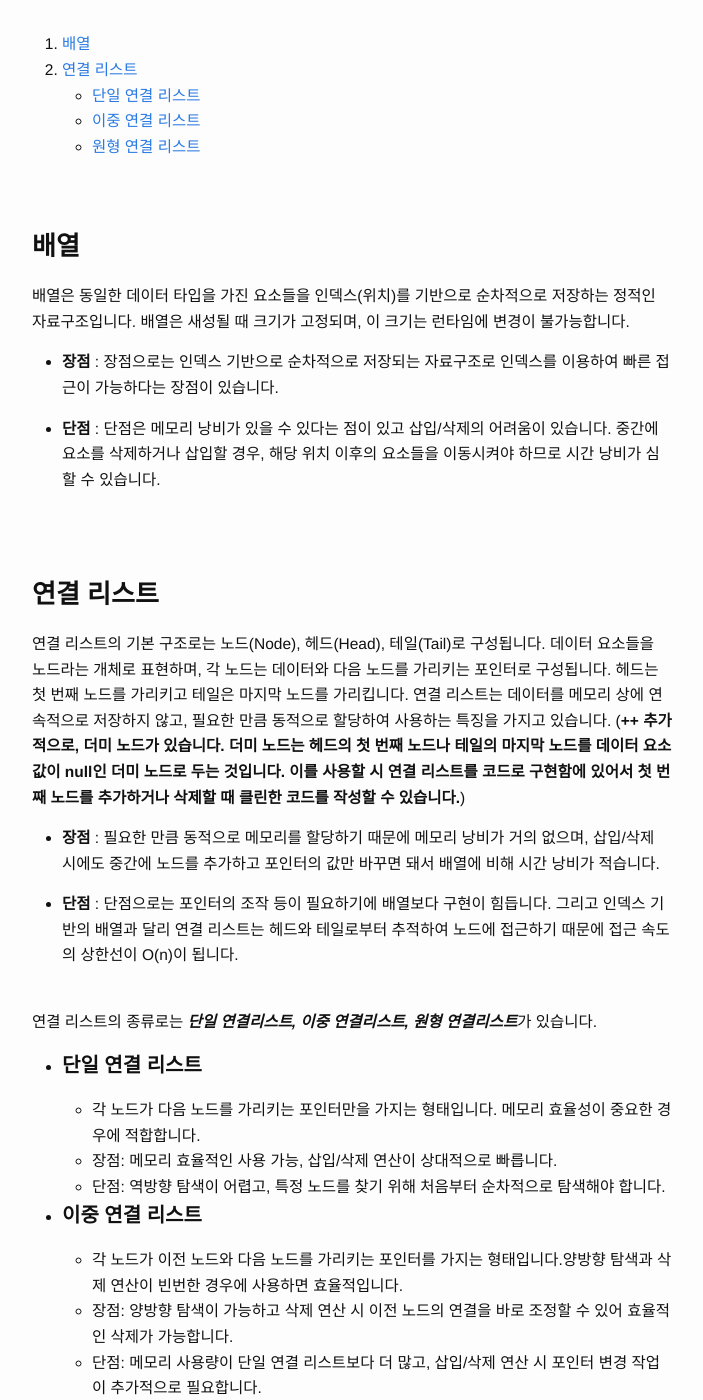
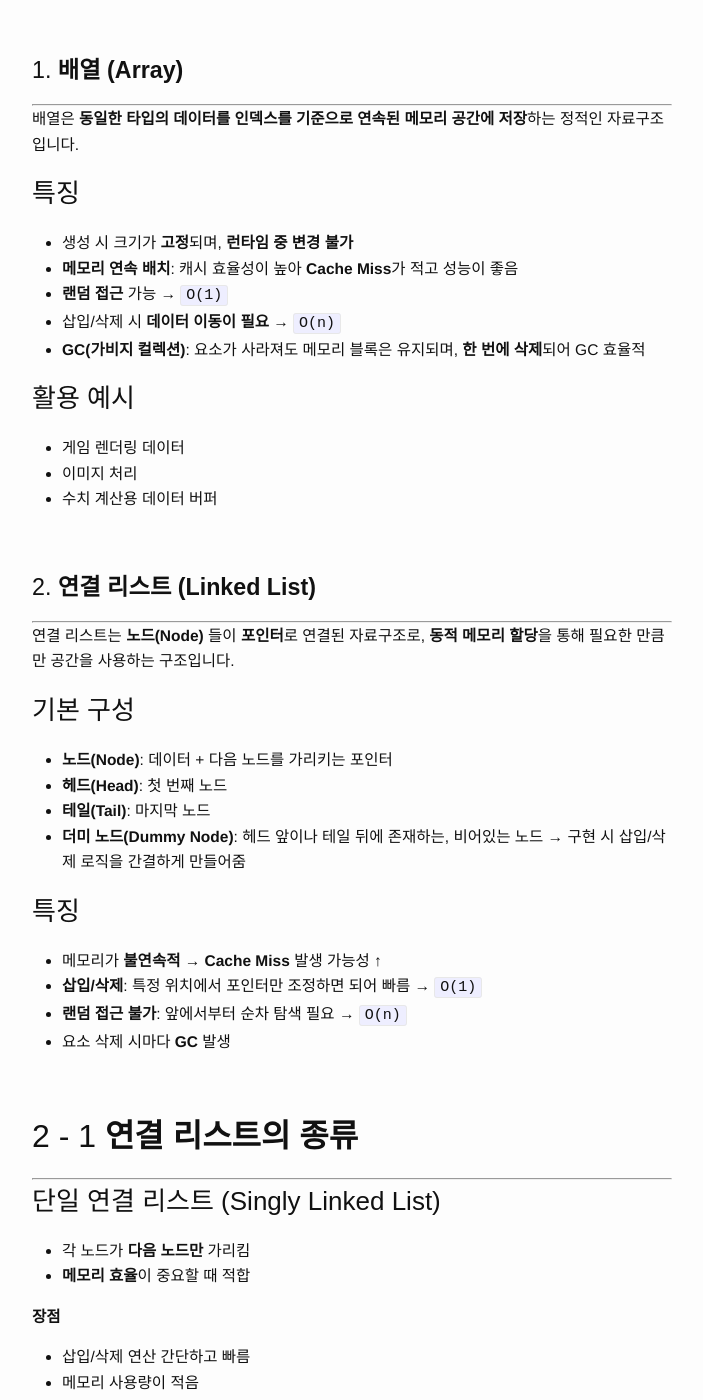
Before and after one commit to Jaeun-Choi98/jaeun-choi98.github.io, a Jekyll site: the page built from _posts/2023-08-28-data_structure(1).md, in a window 1280 px wide and 1400 px high, scrolled down 551 px. Shown: the whole window, without its empty margins (288-991 px from the left). Built offline with Jekyll 4.4.1, drawn with Linux system fonts in a browser that asks for light colours; some of the changed text lies outside the part shown.

Commit message:
modify datastructure(1) post

```diff
--- a/_posts/2023-08-28-data_structure(1).md
+++ b/_posts/2023-08-28-data_structure(1).md
@@ -1,59 +1,117 @@
 ---
 layout: post
-title:  "Data Structure_배열과 연결리스트"
-tags: "DataStructrue"
-date:   2023-08-28 00:00:00
+title: 'Data Structure_배열과 연결리스트'
+tags: 'DataStructrue'
+date: 2023-08-28 00:00:00
 ---
 
 자료구조(Data Structure)는 데이터를 효율적으로 저장하고 조작하기 위한 방법이나 구조를 의미합니다. 프로그램에서 사용자가 데이터를 관리하고 처리하는 데 기본적으로 활용되는 도구입니다. 자료구조는 다양한 상황에서 광범위하게 활용됩니다. 이러한 자료구조들은 데이터의 특성과 처리 방식에 따라 다양한 형태로 구현됩니다.
 
-자료구조는 크게 선형 자료구조와 비선형 자료구조로 나뉩니다. 선형 자료구조는 ***배열, 연결리스트, 스택, 큐***가 있으며, 비선형 자료구조로는 ***트리, 그래프, 해시 테이블***이 있습니다. 이번 포스트에선 배열과 연결리스트에 대해 정리하려고 합니다. 배열과 연결 리스트는 다른 자료구조를 표현하는데 있어 사용되는 기본 자료구조입니다. 예를 들어, 트리는 배열로 표현할 수도 있고 연결 리스트로 표현할 수도 있습니다. 그렇기 때문에 배열과 연결리스트에 대한 이해는 다른 자료구조를 공부할 때 큰 도움이 될 것이라 생각합니다.
+자료구조는 크게 **선형 자료구조**와 **비선형 자료구조**로 나뉩니다:
 
-<br>
-<br>
-1. [배열](#배열)
-2. [연결 리스트](#연결-리스트)
-    * [단일 연결 리스트](#단일-연결-리스트)
-    * [이중 연결 리스트](#이중-연결-리스트)
-    * [원형 연결 리스트](#원형-연결-리스트)
-<br>
-<br>
-<br>
+- **선형 자료구조**: 배열, 연결 리스트, 스택, 큐
+- **비선형 자료구조**: 트리, 그래프, 해시 테이블
 
-### **배열**
-배열은 동일한 데이터 타입을 가진 요소들을 인덱스(위치)를 기반으로 순차적으로 저장하는 정적인 자료구조입니다. 배열은 새성될 때 크기가 고정되며, 이 크기는 런타임에 변경이 불가능합니다.
+이번 포스트에서는 **배열(Array)** 과 **연결 리스트(Linked List)** 에 대해 다룹니다.
 
-- **장점** : 장점으로는 인덱스 기반으로 순차적으로 저장되는 자료구조로 인덱스를 이용하여 빠른 접근이 가능하다는 장점이 있습니다.
-
-- **단점** : 단점은 메모리 낭비가 있을 수 있다는 점이 있고 삽입/삭제의 어려움이 있습니다. 중간에 요소를 삭제하거나 삽입할 경우, 해당 위치 이후의 요소들을 이동시켜야 하므로 시간 낭비가 심할 수 있습니다.
+이 두 구조는 다른 고급 자료구조(트리, 그래프 등)의 기반이 됩니다.
 
 <br>
 <br>
 
-### **연결 리스트**
-연결 리스트의 기본 구조로는 노드(Node), 헤드(Head), 테일(Tail)로 구성됩니다. 데이터 요소들을 노드라는 개체로 표현하며, 각 노드는 데이터와 다음 노드를 가리키는 포인터로 구성됩니다. 헤드는 첫 번째 노드를 가리키고 테일은 마지막 노드를 가리킵니다. 연결 리스트는 데이터를 메모리 상에 연속적으로 저장하지 않고, 필요한 만큼 동적으로 할당하여 사용하는 특징을 가지고 있습니다. (**++ 추가적으로, 더미 노드가 있습니다. 더미 노드는 헤드의 첫 번째 노드나 테일의 마지막 노드를 데이터 요소 값이 null인 더미 노드로 두는 것입니다. 이를 사용할 시 연결 리스트를 코드로 구현함에 있어서 첫 번째 노드를 추가하거나 삭제할 때 클린한 코드를 작성할 수 있습니다.**)
+# 1. **배열 (Array)**
 
-- **장점** : 필요한 만큼 동적으로 메모리를 할당하기 때문에 메모리 낭비가 거의 없으며, 삽입/삭제 시에도 중간에 노드를 추가하고 포인터의 값만 바꾸면 돼서 배열에 비해 시간 낭비가 적습니다.
+---
 
-- **단점** : 단점으로는 포인터의 조작 등이 필요하기에 배열보다 구현이 힘듭니다. 그리고 인덱스 기반의 배열과 달리 연결 리스트는 헤드와 테일로부터 추적하여 노드에 접근하기 때문에 접근 속도의 상한선이 O(n)이 됩니다.
+배열은 **동일한 타입의 데이터를 인덱스를 기준으로 연속된 메모리 공간에 저장**하는 정적인 자료구조입니다.
+
+### 특징
+
+- 생성 시 크기가 **고정**되며, **런타임 중 변경 불가**
+- **메모리 연속 배치**: 캐시 효율성이 높아 **Cache Miss**가 적고 성능이 좋음
+- **랜덤 접근** 가능 → `O(1)`
+- 삽입/삭제 시 **데이터 이동이 필요** → `O(n)`
+- **GC(가비지 컬렉션)**: 요소가 사라져도 메모리 블록은 유지되며, **한 번에 삭제**되어 GC 효율적
+
+### 활용 예시
+
+- 게임 렌더링 데이터
+- 이미지 처리
+- 수치 계산용 데이터 버퍼
 
 <br>
-연결 리스트의 종류로는 ***단일 연결리스트, 이중 연결리스트, 원형 연결리스트***가 있습니다.
+
+# 2. **연결 리스트 (Linked List)**
+
+---
+
+연결 리스트는 **노드(Node)** 들이 **포인터**로 연결된 자료구조로, **동적 메모리 할당**을 통해 필요한 만큼만 공간을 사용하는 구조입니다.
+
+### 기본 구성
+
+- **노드(Node)**: 데이터 + 다음 노드를 가리키는 포인터
+- **헤드(Head)**: 첫 번째 노드
+- **테일(Tail)**: 마지막 노드
+- **더미 노드(Dummy Node)**: 헤드 앞이나 테일 뒤에 존재하는, 비어있는 노드
+  → 구현 시 삽입/삭제 로직을 간결하게 만들어줌
+
+### 특징
+
+- 메모리가 **불연속적** → **Cache Miss** 발생 가능성 ↑
+- **삽입/삭제**: 특정 위치에서 포인터만 조정하면 되어 빠름 → `O(1)`
+- **랜덤 접근 불가**: 앞에서부터 순차 탐색 필요 → `O(n)`
+- 요소 삭제 시마다 **GC** 발생
+
 <br>
 
-- #### **단일 연결 리스트**
-    - 각 노드가 다음 노드를 가리키는 포인터만을 가지는 형태입니다. 메모리 효율성이 중요한 경우에 적합합니다.
-    - 장점: 메모리 효율적인 사용 가능, 삽입/삭제 연산이 상대적으로 빠릅니다.
-    - 단점: 역방향 탐색이 어렵고, 특정 노드를 찾기 위해 처음부터 순차적으로 탐색해야 합니다.
-<br>
+## 2 - 1 **연결 리스트의 종류**
 
-- #### **이중 연결 리스트**
-    - 각 노드가 이전 노드와 다음 노드를 가리키는 포인터를 가지는 형태입니다.양방향 탐색과 삭제 연산이 빈번한 경우에 사용하면 효율적입니다.
-    - 장점: 양방향 탐색이 가능하고 삭제 연산 시 이전 노드의 연결을 바로 조정할 수 있어 효율적인 삭제가 가능합니다.
-    - 단점: 메모리 사용량이 단일 연결 리스트보다 더 많고, 삽입/삭제 연산 시 포인터 변경 작업이 추가적으로 필요합니다.
-<br>
+---
 
-- #### **원형 연결 리스트**
-    - 마지막 노드가 첫 번째 노드를 가리키는 형태로 구성된 연결 리스트입니다. 순환적인 구조를 활용해 특정 작업을 반복해야 할 때 사용됩니다.
-    - 장점: 순환적인 구조로 사용 가능하여 특정 작업을 무한히 반복할 때 유용합니다.
-    - 단점: 특정 노드의 삽입/삭제 시 포인터 연결 조정에 있어서 추가적인 작업이 필요합니다.
+### 단일 연결 리스트 (Singly Linked List)
+
+- 각 노드가 **다음 노드만** 가리킴
+- **메모리 효율**이 중요할 때 적합
+
+**장점**
+
+- 삽입/삭제 연산 간단하고 빠름
+- 메모리 사용량이 적음
+
+**단점**
+
+- 역방향 탐색 불가
+- 탐색 시 항상 처음부터 순회해야 함
+
+### 이중 연결 리스트 (Doubly Linked List)
+
+---
+
+- 각 노드가 **이전 노드와 다음 노드**를 모두 가리킴
+- **양방향 탐색**이 필요할 때 유용
+
+**장점**
+
+- 양방향 탐색 가능
+- 삭제 연산 시 포인터 조정 간편
+
+**단점**
+
+- 포인터 2개 → 메모리 사용량 증가
+- 삽입/삭제 시 포인터 조작이 더 복잡함
+
+### 원형 연결 리스트 (Circular Linked List)
+
+---
+
+- **마지막 노드가 첫 노드를 가리킴** → 순환 구조
+
+**장점**
+
+- 순환 반복 작업에 유리
+- 마지막 노드에서 바로 처음으로 이동 가능
+
+**단점**
+
+- 포인터 조작이 더 복잡해질 수 있음
+- 삽입/삭제 시 연결 관계 유지 신경 써야 함
```
